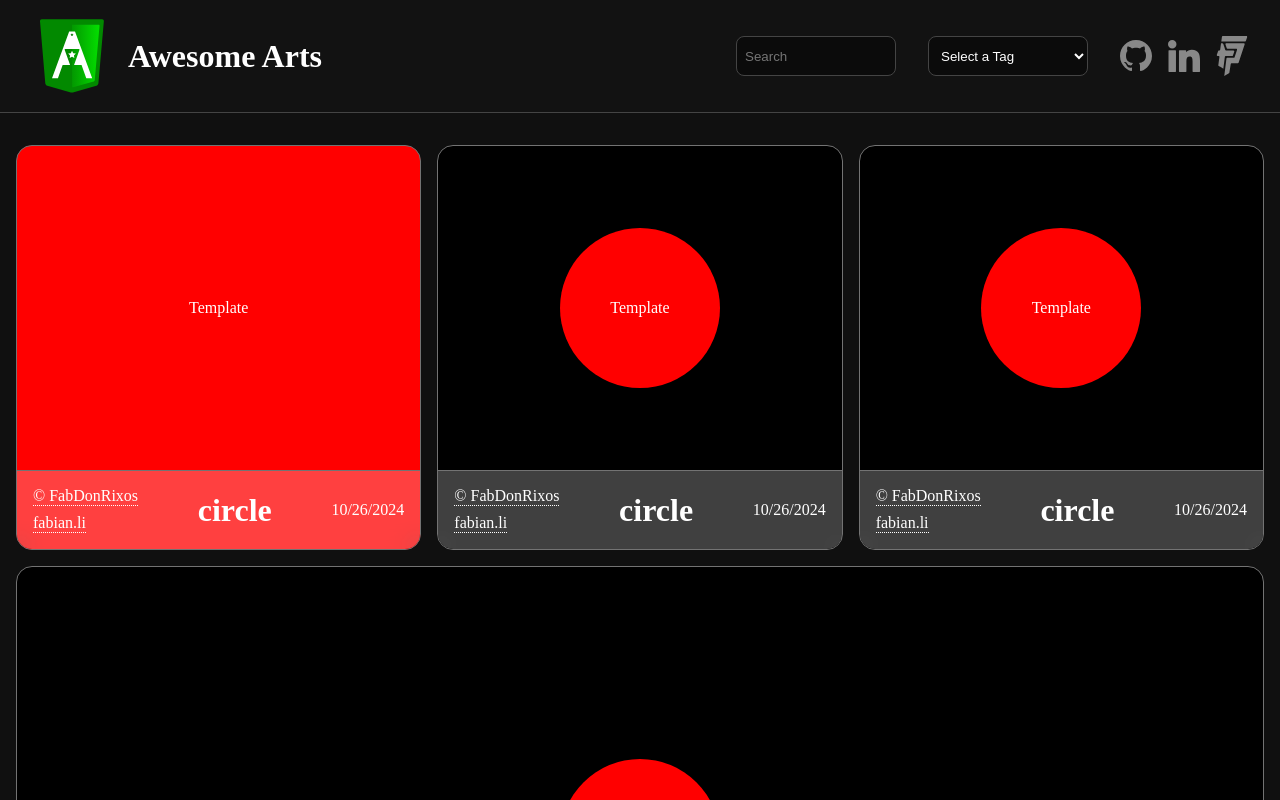
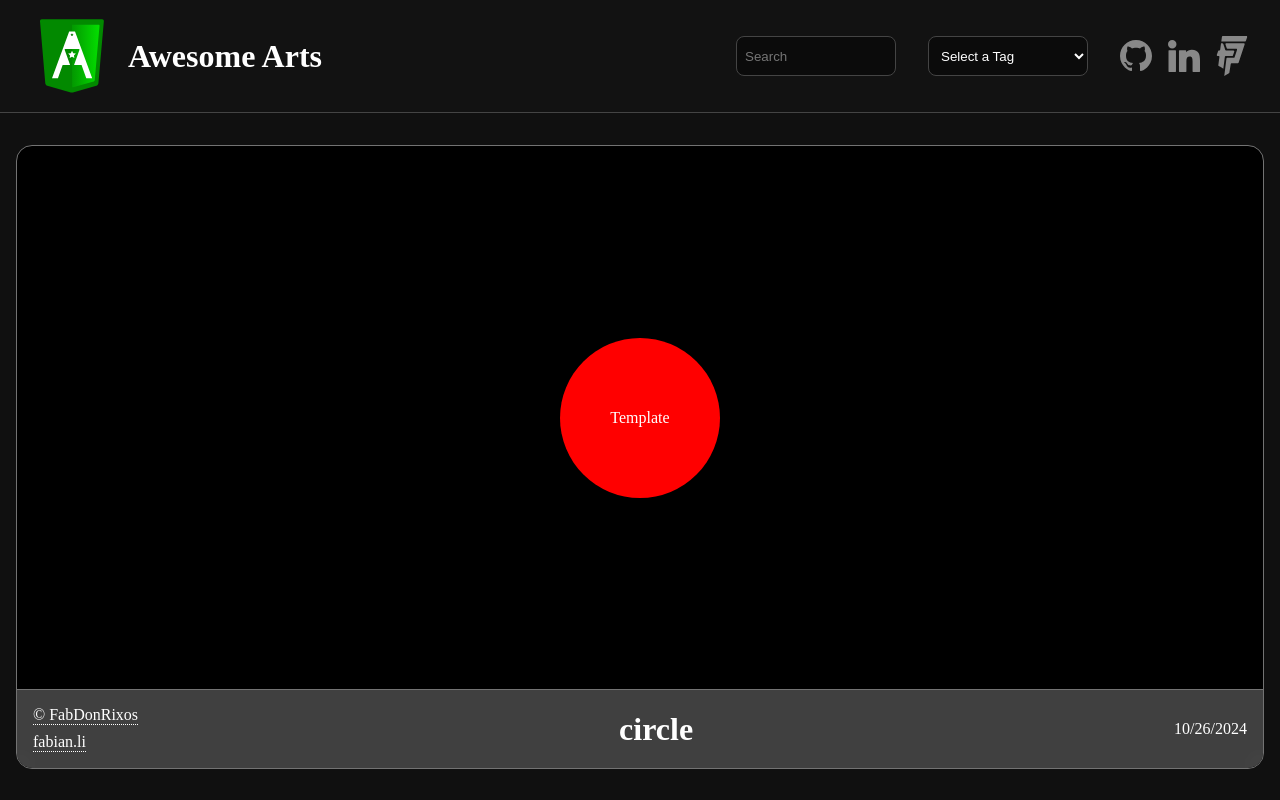
Before and after one commit to FabDonRixos/Awesome-Arts, a React (Vite) app: page / in a window 1280 px wide. Shown: the top 800 px of the page. Built offline with nearby package versions, Linux system fonts and the light colour scheme.

Commit message:
only one template

```diff
--- a/src/artworks/0_artworks-list/artworksList.tsx
+++ b/src/artworks/0_artworks-list/artworksList.tsx
@@ -26,19 +26,6 @@ const artworksList: IArtworkItem[] = [
         description: "round circle",
         gitHubName: "FabDonRixos",
         tags: [EArtworkTags.SIMPLE],
-        backgroundColor: "#f00",
-        oneLink: {
-            name: "fabian.li",
-            href: "https://fabian.li"
-        },
-        editedAt: new Date("2024-10-26")
-    },
-    {
-        component: <Template />,
-        titel: "circle",
-        description: "round circle",
-        gitHubName: "FabDonRixos",
-        tags: [EArtworkTags.SIMPLE],
         backgroundColor: "#000",
         full: true,
         oneLink: {
@@ -47,32 +34,6 @@ const artworksList: IArtworkItem[] = [
         },
         editedAt: new Date("2024-10-26")
     },
-    {
-        component: <Template />,
-        titel: "circle",
-        description: "round circle",
-        gitHubName: "FabDonRixos",
-        tags: [EArtworkTags.SIMPLE],
-        backgroundColor: "#000",
-        oneLink: {
-            name: "fabian.li",
-            href: "https://fabian.li"
-        },
-        editedAt: new Date("2024-10-26")
-    },
-    {
-        component: <Template />,
-        titel: "circle",
-        description: "round circle",
-        gitHubName: "FabDonRixos",
-        tags: [EArtworkTags.SIMPLE],
-        backgroundColor: "#000",
-        oneLink: {
-            name: "fabian.li",
-            href: "https://fabian.li"
-        },
-        editedAt: new Date("2024-10-26")
-    }
 ]
 
 export default artworksList;
```
